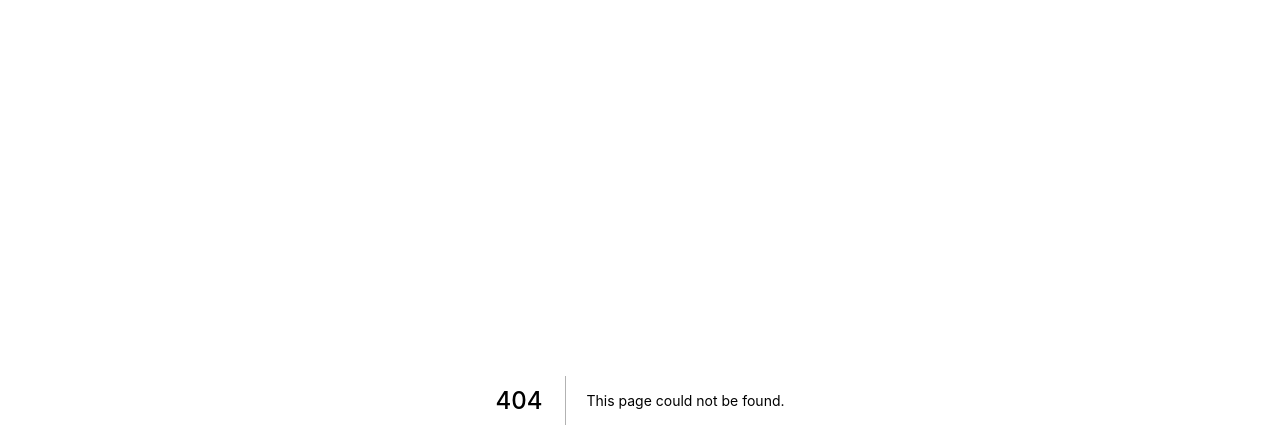
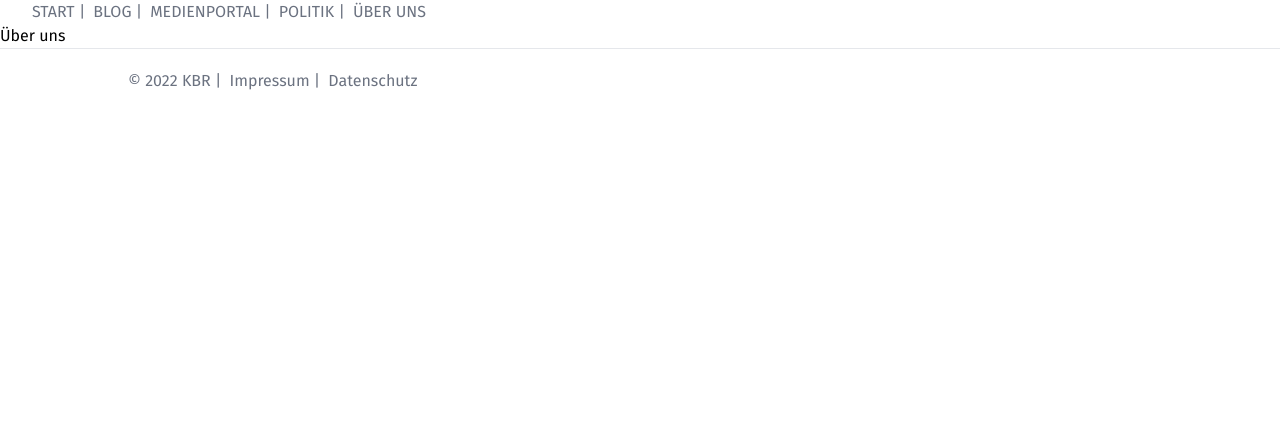
Before and after one commit to tmerge/kbr-wordpress, a Next.js app in the folder kbr-wordpress/: page /about in a window 1280 px wide. Before the commit this address had no page. Shown: the top 448 px of the page. Built offline with nearby package versions, Linux system fonts and the light colour scheme.

Commit message:
add more pages and subpages

```diff
--- a/kbr-wordpress/components/footer.js
+++ b/kbr-wordpress/components/footer.js
@@ -3,8 +3,8 @@ import Link from 'next/link'
 
 export default function Footer() {
     return (
-        <footer className="border-t pt-5 pb-5">
-            <div className="menu ml-32 text-gray-500 flex flex-row">
+        <footer className="border-t pt-5 pb-5 text-gray-500">
+            <div className="menu ml-32 flex flex-row">
                 <p className="mr-2">© {new Date().getFullYear()} KBR |</p>
                 <Link href="/impressum"><a className="mr-2">Impressum |</a></Link>
                 <Link href="/impressum"><a>Datenschutz</a></Link>
--- a/kbr-wordpress/components/header.js
+++ b/kbr-wordpress/components/header.js
@@ -2,13 +2,15 @@ import Link from 'next/link'
 
 export default function Header() {
     return (
-        <nav className="bg-white">
+        <nav className="bg-white text-gray-500">
             <div className="max-w-7xl mx-auto px-2 sm:px-6 lg:px-8">
                 <div className="flex-1 flex items-center justify-center sm:items-stretch sm:justify-start">
                     <div className="flex-shrink-0 flex items-center uppercase">
-                        <Link href='/'><a className="mr-2">Start</a></Link>
-                        <Link href='/blog'><a className="mr-2">Blog</a></Link>
-                        <Link href='/politik'><a className="mr-2">Politik</a></Link>
+                        <Link href='/'><a className="mr-2">Start |</a></Link>
+                        <Link href='/blog'><a className="mr-2">Blog |</a></Link>
+                        <Link href='/media'><a className="mr-2">Medienportal |</a></Link>
+                        <Link href='/politik'><a className="mr-2">Politik |</a></Link>
+                        <Link href='/about'><a className="mr-2">Über uns </a></Link>
                     </div>
                 </div>
             </div>
--- /dev/null
+++ b/kbr-wordpress/pages/about.js
@@ -0,0 +1,11 @@
+import React from 'react'
+import Layout from '../components/layout'
+
+export default function about() {
+    return (
+        <Layout>
+            <h1>Über uns </h1>
+        </Layout>
+
+    )
+}
--- /dev/null
+++ b/kbr-wordpress/pages/datenschutz.js
@@ -0,0 +1,10 @@
+import React from 'react'
+import Layout from '../components/layout'
+
+export default function datenschutz() {
+    return (
+        <Layout>
+            <h1>Datenschutz</h1>
+        </Layout>
+    )
+}
--- /dev/null
+++ b/kbr-wordpress/pages/impressum.js
@@ -0,0 +1,10 @@
+import React from 'react'
+import Layout from '../components/layout'
+
+export default function impressum() {
+    return (
+        <Layout>
+            <h1>Impressum</h1>
+        </Layout>
+    )
+}
--- /dev/null
+++ b/kbr-wordpress/pages/media/index.js
@@ -0,0 +1,11 @@
+import React from 'react'
+import Layout from '../../components/layout'
+
+export default function index() {
+    return (
+        <Layout>
+            <h1>Medienportal</h1>
+        </Layout>
+
+    )
+}
--- /dev/null
+++ b/kbr-wordpress/pages/politik/index.js
@@ -0,0 +1,11 @@
+import React from 'react'
+import Layout from '../../components/layout'
+
+export default function index() {
+    return (
+        <Layout>
+            <h1>Politik</h1>
+        </Layout>
+
+    )
+}
```
